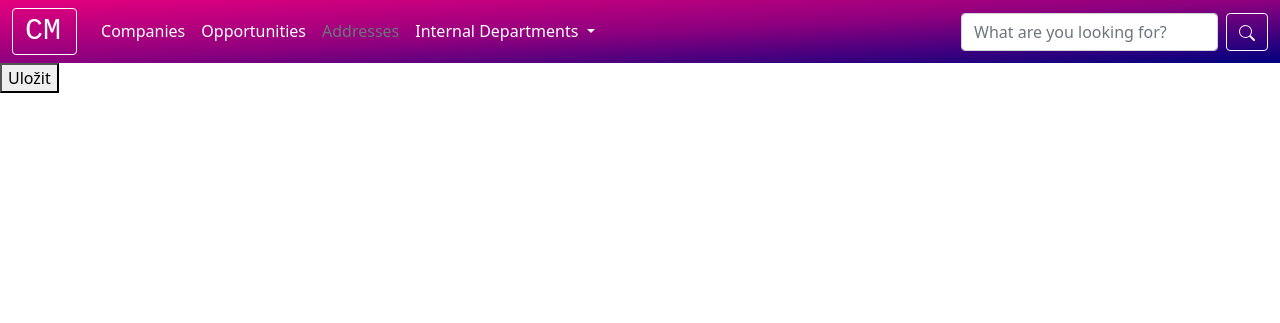
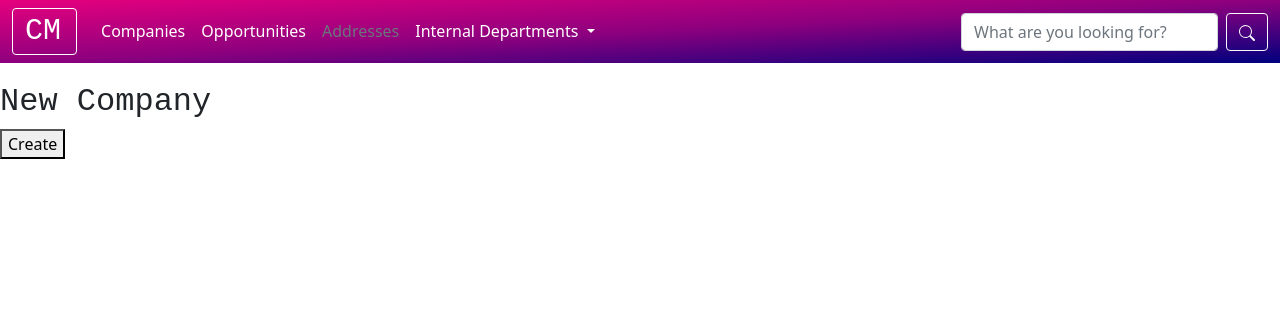
Before and after one commit to marketulinek/czechitas-django-1, a Django app: template company_manager/crm/templates/company/create_company.html in a window 1280 px wide. Shown: the top 323 px of the page. Run offline with Django 3.2, Linux system fonts and the light colour scheme; the template is opened without the code that fills it, so the values that code supplies are empty.

Commit message:
Link to new company form and changes in HTML templates

```diff
--- a/company_manager/crm/templates/base.html
+++ b/company_manager/crm/templates/base.html
@@ -31,6 +31,13 @@
         .nav-item { border-bottom: 1px solid transparent; }
         .nav-link, .nav-link:hover { color: white; }
         .nav-item:hover:not(.disabled) { border-bottom: 1px solid white; }
+
+        .btn-company { border-color: #8D007E; font-weight: bold; }
+        .btn-company:hover {
+          background-color: #8D007E;
+          background-image: linear-gradient(to bottom right, #e6007e, #8D007E, #00007E);
+          color: white;
+        }
 
         .table-hover tbody tr:hover { background-color: rgba(141, 0, 126, 0.1); }
     </style>
--- a/company_manager/crm/templates/company/create_company.html
+++ b/company_manager/crm/templates/company/create_company.html
@@ -1,8 +1,11 @@
 {% extends 'base.html' %}
+
 {% block content %}
+    <h2>New Company</h2>
+
     <form method="post">
         {% csrf_token %}
         {{ form.as_p }}
-        <button type="submit">Uložit</button>
+        <button type="submit">Create</button>
     </form>
 {% endblock %}
--- a/company_manager/crm/templates/company/list.html
+++ b/company_manager/crm/templates/company/list.html
@@ -6,6 +6,7 @@
             <path d="M6.5 1A1.5 1.5 0 0 0 5 2.5V3H1.5A1.5 1.5 0 0 0 0 4.5v8A1.5 1.5 0 0 0 1.5 14h13a1.5 1.5 0 0 0 1.5-1.5v-8A1.5 1.5 0 0 0 14.5 3H11v-.5A1.5 1.5 0 0 0 9.5 1h-3zm0 1h3a.5.5 0 0 1 .5.5V3H6v-.5a.5.5 0 0 1 .5-.5zm1.886 6.914L15 7.151V12.5a.5.5 0 0 1-.5.5h-13a.5.5 0 0 1-.5-.5V7.15l6.614 1.764a1.5 1.5 0 0 0 .772 0zM1.5 4h13a.5.5 0 0 1 .5.5v1.616L8.129 7.948a.5.5 0 0 1-.258 0L1 6.116V4.5a.5.5 0 0 1 .5-.5z"/>
         </svg>
         Company List
+        <a class="btn btn-company btn-sm" href="{% url 'company_create' %}" role="button">+ Add</a>
     </h2>
 
     <table class="table table-hover">
--- a/company_manager/crm/views.py
+++ b/company_manager/crm/views.py
@@ -9,7 +9,7 @@ class CompanyCreateView(CreateView):
     model = models.Company
     template_name = 'company/create_company.html'
     fields = ['name', 'status', 'phone_number', 'email', 'identification_number']
-    success_url = reverse_lazy('index')
+    success_url = reverse_lazy('company_list')
 
 class CompanyListView(ListView):
     model = models.Company
```
